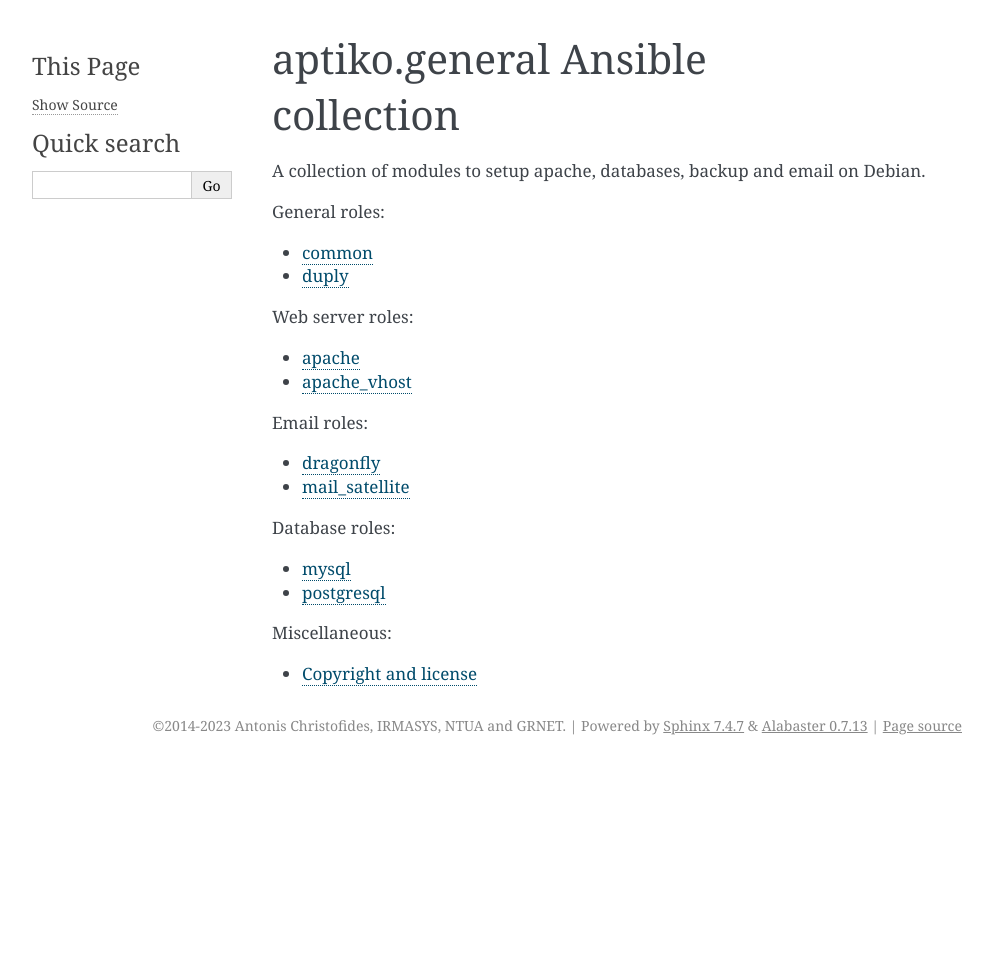
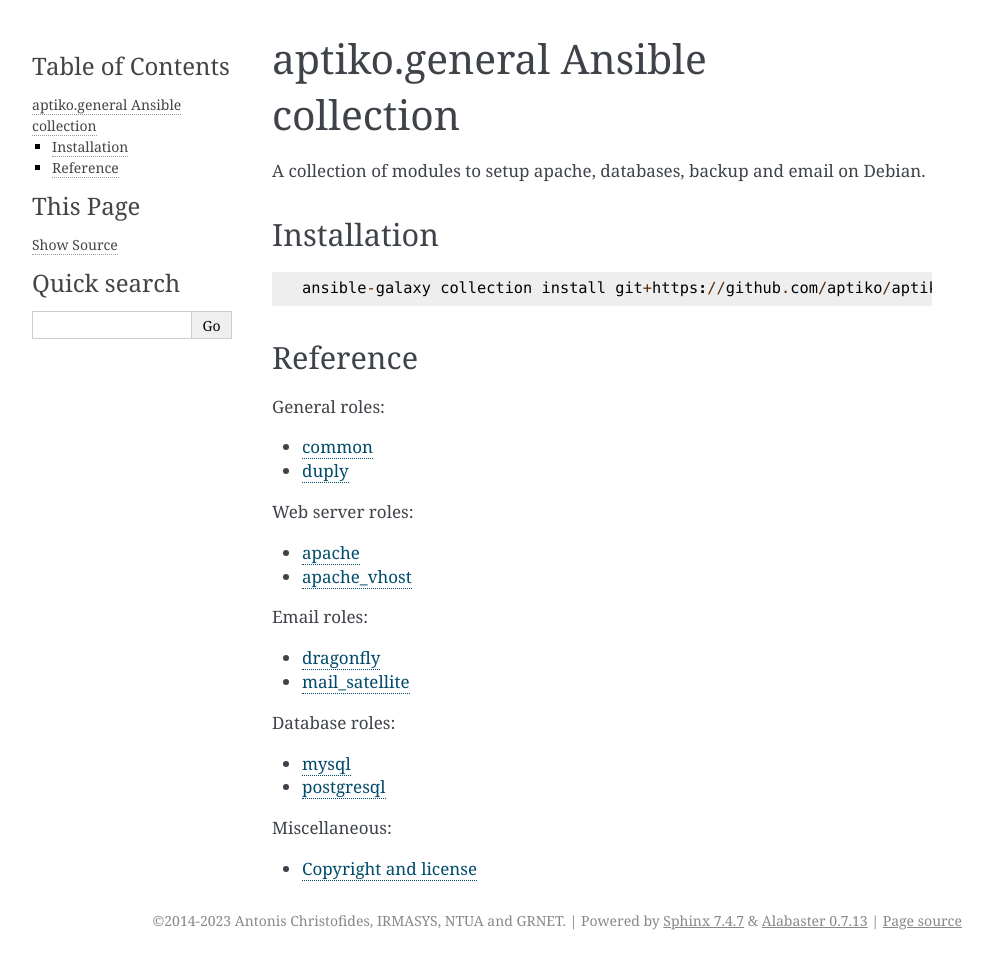
Before and after one commit to aptiko/aptiko.general, a Sphinx documentation site: the page built from docs/index.rst, in a window 1280 px wide. Shown: the whole page, without its empty margins (148-1141 px from the left). Built offline with Sphinx 7.4.7, drawn with Linux system fonts in a browser that asks for light colours; before the commit the page ends 900 px from its top, so only the background shows below that.

Commit message:
Add installation instructions

```diff
--- a/docs/index.rst
+++ b/docs/index.rst
@@ -3,6 +3,16 @@
 
 A collection of modules to setup apache, databases, backup and
 email on Debian.
+
+Installation
+------------
+
+::
+
+    ansible-galaxy collection install git+https://github.com/aptiko/aptiko.general.git
+
+Reference
+---------
 
 .. toctree::
    common
```
